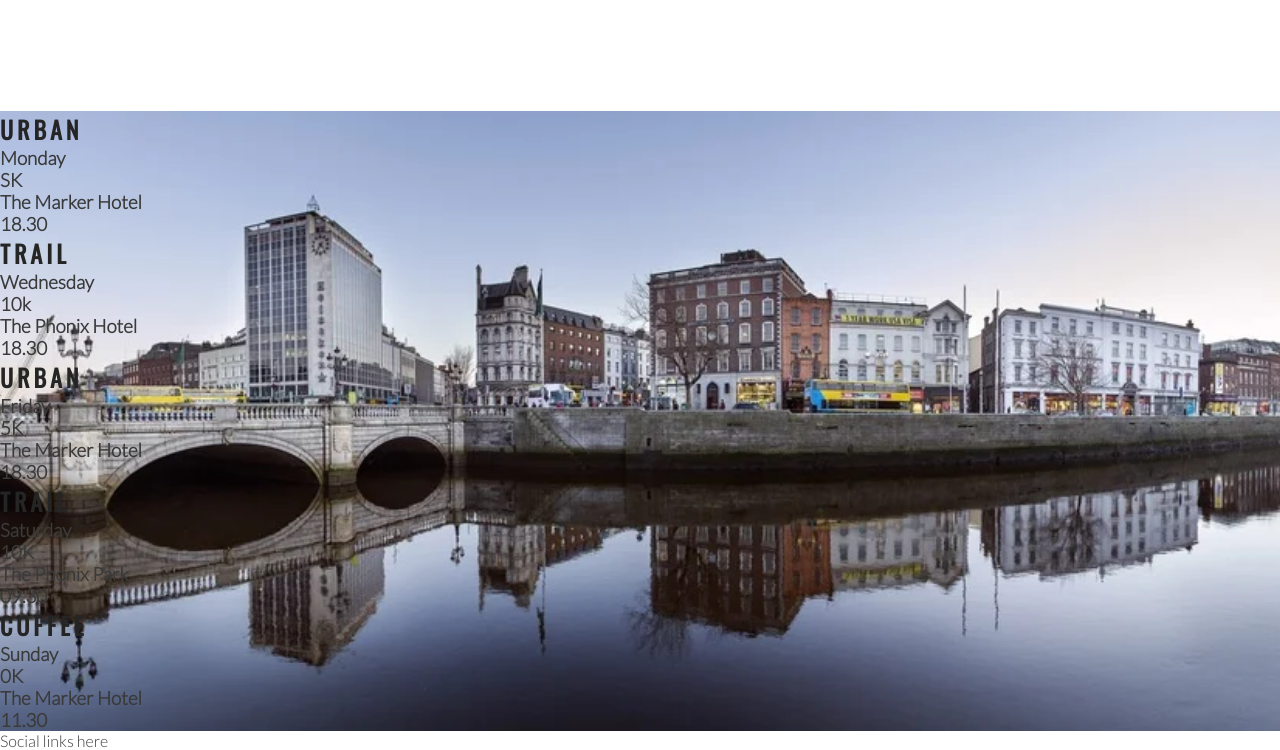
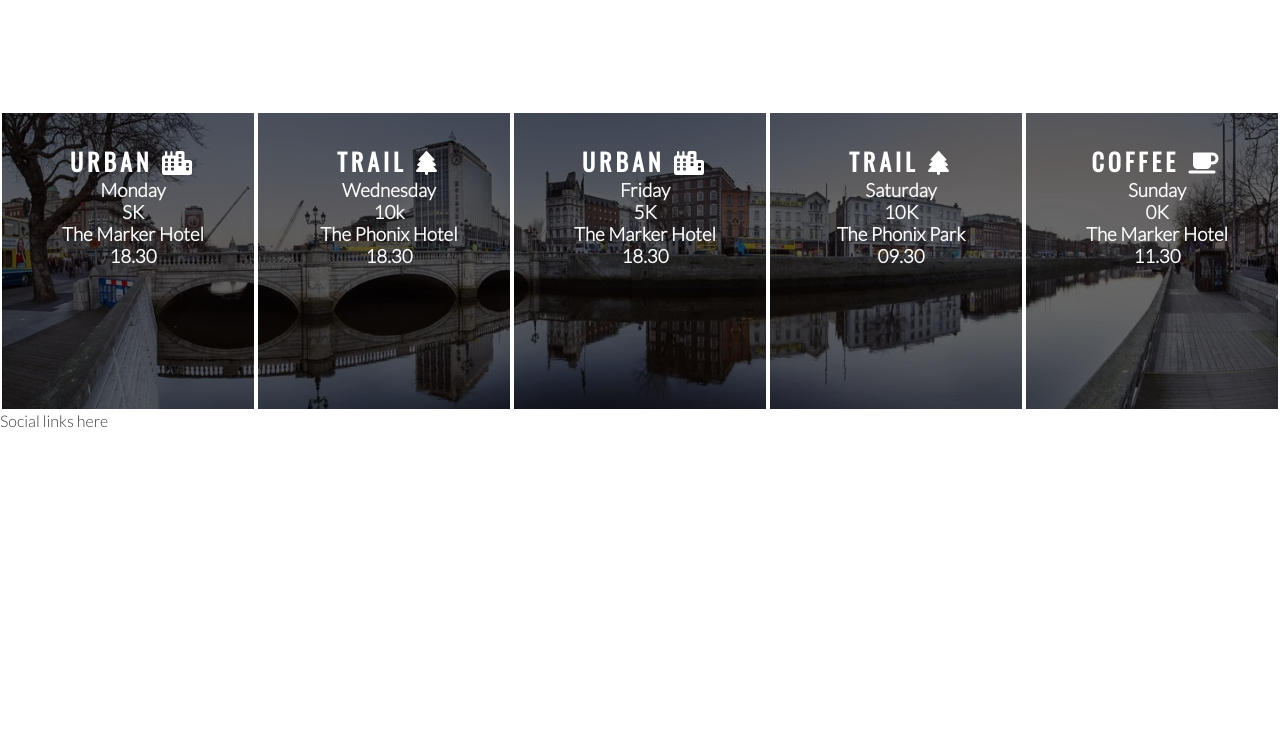
Before and after one commit to Vannesha2021/love-running, a plain HTML site: page index.html in a window 1280 px wide. Shown: the part 1184-1934 px from the top of the page. After the commit the page ends 1614 px from the top, so only its background shows below. Drawn offline with nearby package versions, Linux system fonts and the light colour scheme.

Commit message:
Style times panels and add icons

```diff
--- a/assets/css/style.css
+++ b/assets/css/style.css
@@ -195,3 +195,18 @@ hr {
     overflow: hidden;
 
 }
+#times div {
+    color: #fafafa;
+    background-color: rgba(0, 0, 0, .6);
+    width: 20%;
+    height: 300px;
+    float: left;
+    padding: 30px 0 0 10px;
+    text-align: center;
+    border: 2px solid white;
+    box-sizing: border-box;
+}
+
+#times h2{
+color: white;
+}
--- a/index.html
+++ b/index.html
@@ -97,35 +97,35 @@
     </section>
     <section id="times">
         <div>
-            <h2>Urban</h2>
+            <h2>Urban <i class="fas fa-city"></i></h2>
             <h3>Monday</h3>
             <h3>SK</h3>
             <h3>The Marker Hotel</h3>
             <h3>18.30</h3>
         </div>
         <div>
-            <h2>Trail </h2>
+            <h2>Trail <i class="fas fa-tree"></i></h2>
             <h3>Wednesday</h3>
             <h3>10k</h3>
             <h3>The Phonix Hotel</h3>
             <h3>18.30</h3>
         </div>
         <div>
-            <h2>Urban</h2>
+            <h2>Urban <i class="fas fa-city"></i></h2>
             <h3>Friday</h3>
             <h3>5K</h3>
             <h3>The Marker Hotel</h3>
             <h3>18.30</h3>
         </div>
         <div>
-            <h2>Trail</h2>
+            <h2>Trail <i class="fas fa-tree"></i></h2>
             <h3>Saturday</h3>
             <h3>10K</h3>
             <h3>The Phonix Park</h3>
             <h3>09.30</h3>
         </div>
         <div>
-            <h2>Coffee</h2>
+            <h2>Coffee <i class="fas fa-coffee"></i></h2>
             <h3>Sunday</h3>
             <h3>0K</h3>
             <h3>The Marker Hotel</h3>
```
